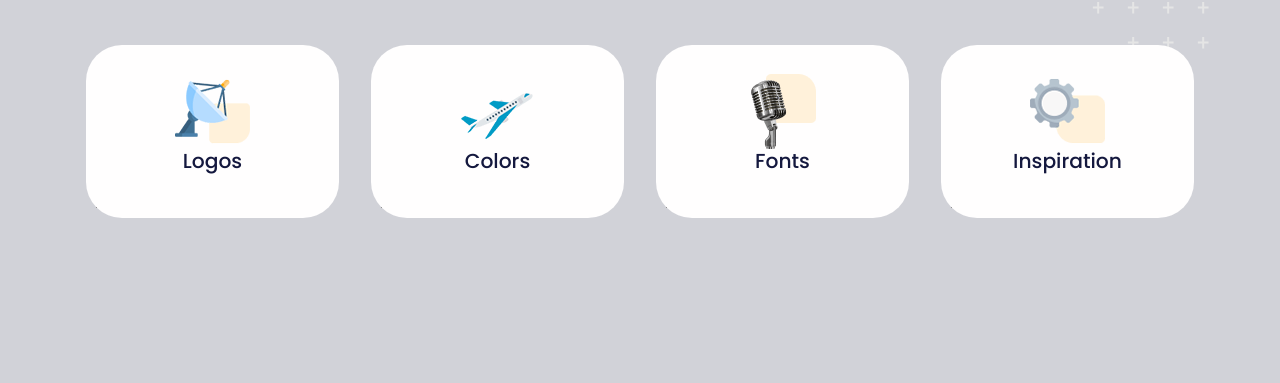
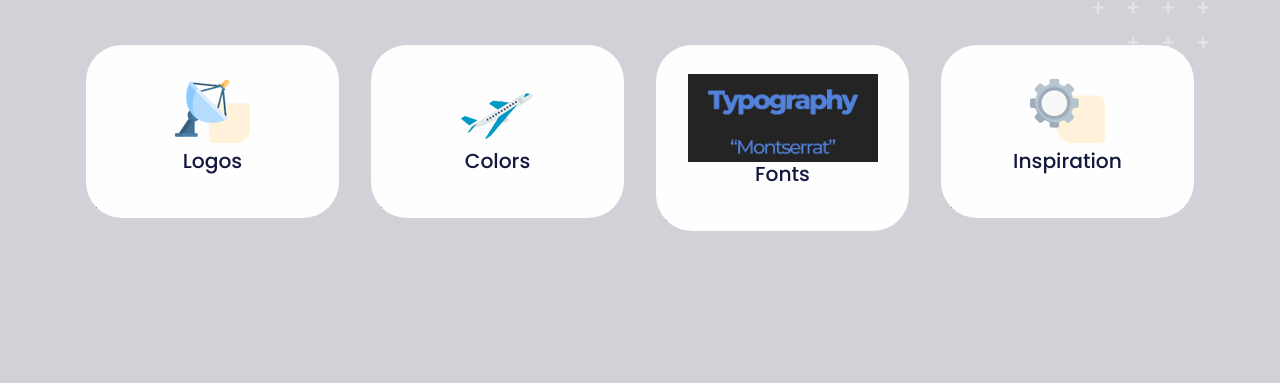
Before and after one commit to pmb17186/template-for-speakez, a plain HTML site: page design-guide.html in a window 1280 px wide. Shown: the part 231-614 px from the top of the page. Drawn offline with Linux system fonts and the light colour scheme; a web font is replaced by a local one.

Commit message:
font icon

```diff
--- a/design-guide.html
+++ b/design-guide.html
@@ -88,7 +88,7 @@
             </div>
             <div class="col-lg-3 col-sm-6 mb-6">
               <div class="card service-card shadow-hover rounded-3 text-center align-items-center">
-                <div class="card-body p-xxl-5 p-4"> <img src="assets/img/category/icon3.png" width="75" alt="Service" />
+                <div class="card-body p-xxl-5 p-4"> <img src="assets/img/fonts/font title.jpg" width="190" alt="Service" />
                   <h4 class="mb-3">Fonts</h4>
                 </div>
               </div>
```
